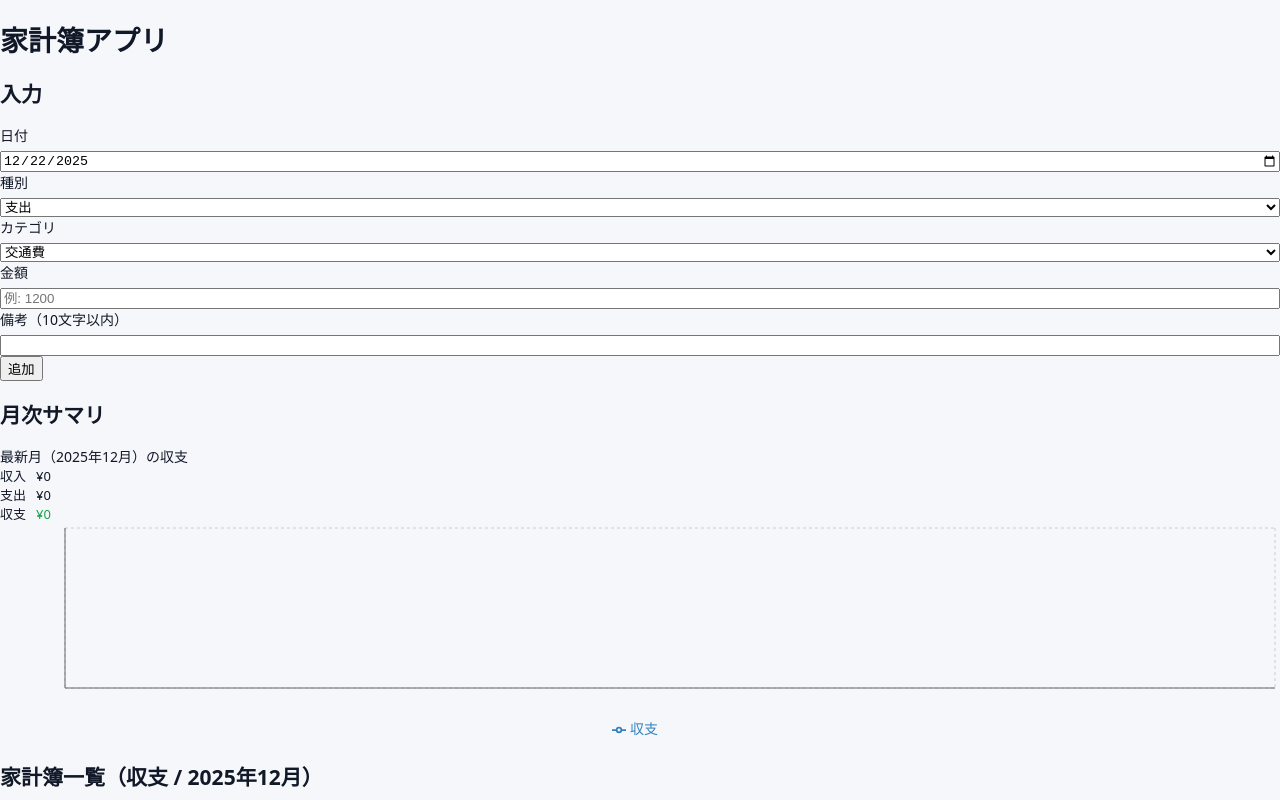
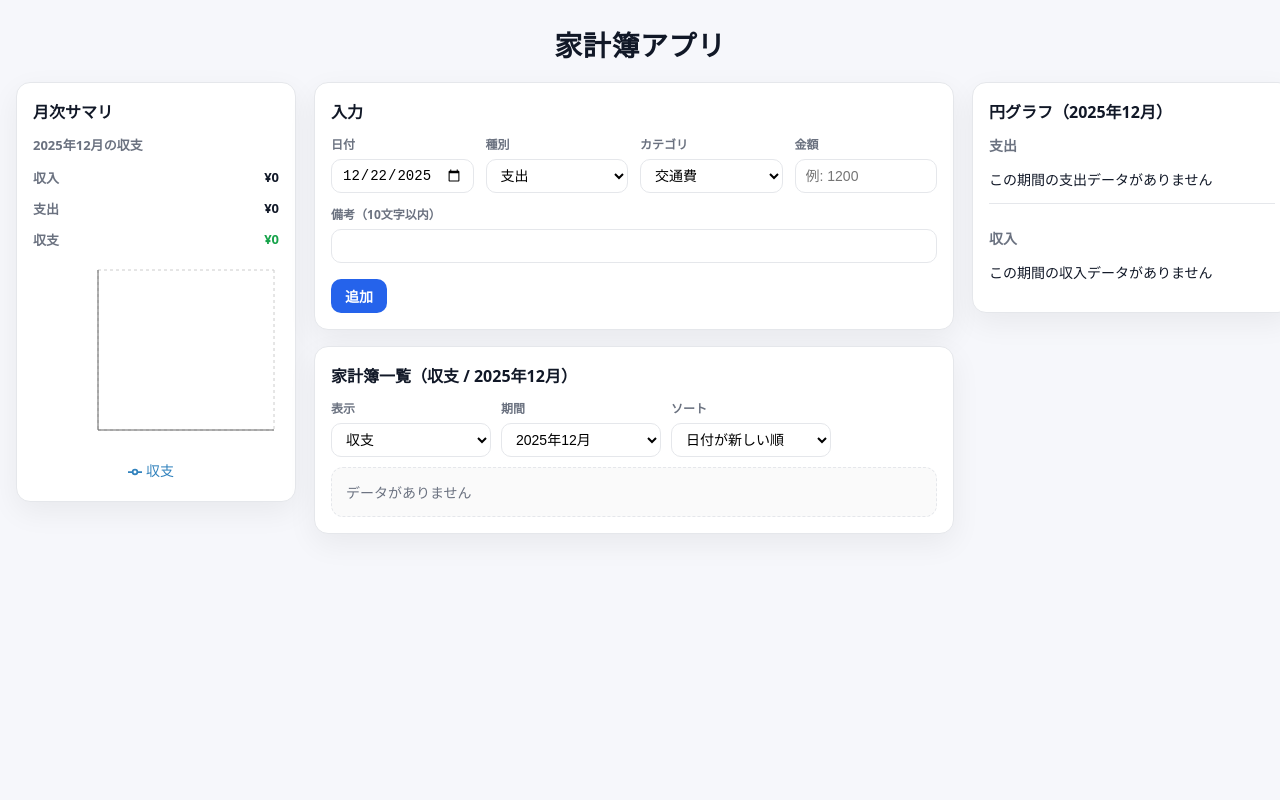
Before and after one commit to shinshinshintaro/household_app, a React (Vite) app: page / in a window 1280 px wide. Shown: the top 800 px of the page. Built offline with nearby package versions, Linux system fonts and the light colour scheme.

Commit message:
12241251レイアウトレイアウト調整

```diff
--- a/src/components/home/MonthlySummary.tsx
+++ b/src/components/home/MonthlySummary.tsx
@@ -48,7 +48,7 @@ export const MonthlySummaryCard = ({
 
       {/* 最新月の集計（ALL表示でも、ここは「最新月」を渡す運用） */}
       <div className="summaryBlock">
-        <div className="summaryTitle">最新月（{formatMonthJP(titleMonthKey)}）の収支</div>
+        <div className="summaryTitle">{formatMonthJP(titleMonthKey)}の収支</div>
 
         <div className="summaryRow">
           <span className="summaryLabel">収入</span>
--- a/src/index.css
+++ b/src/index.css
@@ -4,14 +4,17 @@
   --text: #111827;
   --muted: #6b7280;
   --border: #e5e7eb;
+
   --green: #16a34a;
   --red: #dc2626;
   --blue: #2563eb;
+
   --radius: 14px;
 
-  /* ✅ フォント統一用 */
+  /* font */
   --fs-title: 28px;
   --fs-h2: 16px;
+  --fs-h3: 14px;
   --fs-base: 14px;
   --fs-sub: 13px;
 }
@@ -27,67 +30,56 @@ body {
 
 body {
   margin: 0;
-  font-family: ui-sans-serif, system-ui, -apple-system, "Segoe UI", Roboto,
-    "Helvetica Neue", Arial;
+  font-family: ui-sans-serif, system-ui, -apple-system, "Segoe UI", Roboto, "Helvetica Neue", Arial;
   background: var(--bg);
   color: var(--text);
   font-size: var(--fs-base);
 }
 
-/* ✅ 画面全体幅を少し広げる（中央が狭くならないように） */
-.container {
+/* =========================
+   Home layout (left / center / right)
+   ========================= */
+.homeLayout {
   max-width: 1500px;
-  margin: 24px auto;
-  padding: 0 16px;
+  margin: 0 auto;
+  padding: 18px 16px 40px;
 }
 
-/* ✅ タイトル */
-.title {
-  font-size: var(--fs-title);
-  font-weight: 800;
-  margin: 0 0 16px;
-}
-.titleCenter {
-  text-align: center;
+.homeHeader {
+  display: flex;
+  justify-content: center;
+  align-items: center;
+  padding: 6px 0 18px;
 }
 
-/* ✅ グリッド（中央を広めに確保） */
-.layout {
+.appTitle {
+  margin: 0;
+  font-size: var(--fs-title);
+  font-weight: 900;
+  letter-spacing: 0.02em;
+}
+
+.homeGrid {
   display: grid;
-  grid-template-columns: 300px minmax(640px, 1fr) 340px;
-  gap: 20px;
+  grid-template-columns: 280px minmax(640px, 1fr) 320px;
+  gap: 18px;
   align-items: start;
 }
 
-/* ✅ 左サイドバー */
-.sidebar {
+/* each column */
+.leftPane,
+.mainPane,
+.rightPane {
+  min-width: 0; /* はみ出し防止 */
   display: flex;
   flex-direction: column;
   gap: 16px;
 }
 
-/* ✅ 中央カラム */
-.main {
-  display: flex;
-  flex-direction: column;
-  gap: 16px;
-  min-width: 0; /* ← これが無いと中身がはみ出しやすい */
-}
-
-/* 互換：以前の left を main として扱う（念のため） */
-.left {
-  min-width: 0;
-}
-
-/* ✅ 右カラム */
-.right {
-  display: flex;
-  flex-direction: column;
-  gap: 16px;
-  min-width: 0;
-}
-
-.card {
+/* =========================
+   Panel (card)
+   ========================= */
+.panel {
   background: var(--card);
   border: 1px solid var(--border);
   border-radius: var(--radius);
@@ -95,52 +87,63 @@ body {
   box-shadow: 0 10px 30px rgba(0, 0, 0, 0.06);
 }
 
-/* ✅ フォント揃える：各カードの見出し */
-.card h2 {
-  margin: 0 0 10px;
+.panelTitle {
+  margin: 0 0 12px;
   font-size: var(--fs-h2);
-  font-weight: 800;
+  font-weight: 900;
 }
 
-.subText {
+.subTitle {
+  margin: 10px 0 10px;
+  font-size: var(--fs-h3);
+  font-weight: 900;
   color: var(--muted);
-  font-size: var(--fs-sub);
-  margin-top: 10px;
 }
 
-.cardHeader {
-  display: flex;
+/* =========================
+   EntryForm
+   ========================= */
+.editingBadge {
+  display: inline-flex;
   align-items: center;
-  justify-content: space-between;
-  margin-bottom: 12px;
+  gap: 8px;
+  font-size: 12px;
+  font-weight: 800;
+  padding: 6px 10px;
+  border-radius: 999px;
+  border: 1px solid rgba(37, 99, 235, 0.25);
+  background: rgba(37, 99, 235, 0.06);
+  color: var(--blue);
+  margin-bottom: 10px;
 }
 
-.editBadge {
-  font-size: 12px;
-  padding: 4px 10px;
-  border-radius: 999px;
-  border: 1px solid var(--border);
-  background: #f9fafb;
+/* 4列で「日付 / 種別 / カテゴリ / 金額」 */
+.formGrid {
+  display: grid;
+  grid-template-columns: repeat(4, minmax(0, 1fr));
+  gap: 12px;
 }
 
-/* form */
-.formRow {
-  display: flex;
-  gap: 10px;
-  flex-wrap: wrap;
-  align-items: flex-end;
-}
 .field {
   display: flex;
   flex-direction: column;
   gap: 6px;
+  min-width: 0;
 }
-.field label {
+
+.fieldFull {
+  grid-column: 1 / -1;
+}
+
+.fieldLabel {
   font-size: 12px;
   color: var(--muted);
+  font-weight: 700;
 }
 
-.input {
+.panel input,
+.panel select {
+  width: 100%;
   height: 34px;
   padding: 0 10px;
   border: 1px solid var(--border);
@@ -149,14 +152,22 @@ body {
   outline: none;
   font-size: var(--fs-base);
 }
-.inputShort {
-  width: 120px;
-}
-.inputMemo {
-  width: 220px;
+
+.panel input:focus,
+.panel select:focus {
+  border-color: rgba(37, 99, 235, 0.35);
+  box-shadow: 0 0 0 3px rgba(37, 99, 235, 0.08);
 }
 
-.button {
+.formActions {
+  grid-column: 1 / -1;
+  display: flex;
+  gap: 10px;
+  justify-content: flex-start;
+  margin-top: 4px;
+}
+
+.panel button {
   height: 34px;
   padding: 0 14px;
   border: none;
@@ -164,153 +175,83 @@ body {
   background: var(--blue);
   color: #fff;
   cursor: pointer;
-  font-weight: 700;
+  font-weight: 900;
   font-size: var(--fs-base);
 }
-.button:hover {
-  filter: brightness(0.95);
+
+.panel button:hover {
+  filter: brightness(0.96);
 }
-.buttonGhost {
+
+/* 2つめのボタン（編集解除）などを薄めに */
+.formActions button + button {
   background: transparent;
   border: 1px solid var(--border);
   color: var(--text);
 }
 
-/* header controls */
-.listHeader {
-  display: flex;
-  justify-content: space-between;
-  gap: 12px;
-  align-items: flex-start;
-}
-.listHeaderLeft h2 {
-  margin: 0 0 8px;
-  font-size: var(--fs-h2);
-}
-
-.controls {
-  display: flex;
-  gap: 8px;
-  flex-wrap: wrap;
-  align-items: center;
-}
-
-.controlSelect {
-  height: 32px;
-  padding: 0 10px;
-  border: 1px solid var(--border);
-  border-radius: 10px;
-  background: #fff;
-  font-size: var(--fs-base);
-}
-
-.summaryRow {
+/* =========================
+   AccountsPanel
+   ========================= */
+.controlsRow {
   display: flex;
   flex-wrap: wrap;
   gap: 10px;
-  font-size: var(--fs-sub);
-  align-items: center;
+  align-items: flex-end;
+  margin-bottom: 10px;
 }
 
-.summaryItem {
-  color: var(--muted);
-}
-.summaryItem b {
-  color: var(--text);
+.control {
+  display: flex;
+  flex-direction: column;
+  gap: 6px;
+  min-width: 160px;
 }
 
-.summaryItem.income b {
-  color: var(--green);
-}
-.summaryItem.expense b {
-  color: var(--red);
-}
-.summaryItem.balance.plus b {
-  color: var(--green);
-}
-.summaryItem.balance.minus b {
-  color: var(--red);
-}
-.summaryItem.target b {
-  color: var(--blue);
-}
-.summaryItem.diff.plus b {
-  color: var(--green);
-}
-.summaryItem.diff.minus b {
-  color: var(--red);
+.controlLabel {
+  font-size: 12px;
+  color: var(--muted);
+  font-weight: 700;
 }
 
-/* list */
-.list {
-  margin: 12px 0 0;
+.emptyState {
+  padding: 14px;
+  border-radius: 12px;
+  border: 1px dashed var(--border);
+  color: var(--muted);
+  background: #fafafa;
+}
+
+.accountsList {
+  margin: 0;
   padding: 0;
   list-style: none;
 }
 
-.row {
+.accountRow {
+  display: flex;
+  justify-content: space-between;
+  gap: 12px;
   padding: 12px 0;
   border-top: 1px solid var(--border);
 }
 
-/* ✅ ここがポイント：
-   - Actions列を minmax にして “必要なら縮む”
-   - それでも足りなければ横スクロールできるようにする
-*/
-.rowGrid {
-  display: grid;
-  grid-template-columns:
-    72px
-    110px
-    120px
-    minmax(140px, 1fr)
-    120px
-    minmax(120px, 160px);
+.rowMain {
+  min-width: 0;
+  display: flex;
+  flex-direction: column;
+  gap: 6px;
+}
+
+.rowTop {
+  display: flex;
   align-items: center;
   gap: 10px;
-
-  /* どうしても詰まる時の保険 */
-  min-width: 720px;
 }
 
-/* ✅ 一覧カード内で切れないように横スクロール許可 */
-.accountsListWrap {
-  overflow-x: auto;
-  padding-bottom: 2px;
-}
-
-.colType {
-  justify-self: start;
-}
-.colDate {
-  justify-self: start;
+.typeBadge {
   font-size: 12px;
-  color: #6b7280;
-}
-.colCategory {
-  justify-self: start;
-}
-.colMemo {
-  justify-self: start;
-  font-size: 12px;
-  color: #6b7280;
-  white-space: nowrap;
-  overflow: hidden;
-  text-overflow: ellipsis;
-}
-.colAmount {
-  justify-self: end;
-  font-weight: 800;
-}
-.colActions {
-  justify-self: end;
-  display: flex;
-  gap: 8px;
-  flex-wrap: nowrap;
-}
-
-.badge {
-  font-size: 12px;
+  font-weight: 900;
   padding: 4px 10px;
   border-radius: 999px;
   border: 1px solid var(--border);
@@ -318,148 +259,156 @@ body {
   white-space: nowrap;
 }
 
-.badgeExpense {
+.typeBadge.isExpense {
   color: var(--red);
   border-color: rgba(220, 38, 38, 0.3);
   background: rgba(220, 38, 38, 0.06);
 }
 
-.badgeIncome {
+.typeBadge.isIncome {
   color: var(--green);
   border-color: rgba(22, 163, 74, 0.3);
   background: rgba(22, 163, 74, 0.06);
 }
 
-.amount {
-  font-weight: 800;
+.dateText {
+  font-size: 12px;
+  color: var(--muted);
+  white-space: nowrap;
 }
 
-.miniBtn {
+.rowMid {
+  display: flex;
+  align-items: center;
+  gap: 10px;
+  min-width: 0;
+}
+
+.categoryText {
+  font-weight: 900;
+  white-space: nowrap;
+}
+
+.memoText {
+  font-size: 12px;
+  color: var(--muted);
+  white-space: nowrap;
+  overflow: hidden;
+  text-overflow: ellipsis;
+}
+
+.rowSide {
+  display: flex;
+  align-items: center;
+  gap: 12px;
+  flex: 0 0 auto;
+}
+
+.amountText {
+  font-weight: 900;
+  white-space: nowrap;
+}
+
+.actions {
+  display: flex;
+  gap: 8px;
+  flex-wrap: nowrap;
+}
+
+.actions button {
   height: 30px;
   padding: 0 10px;
   border-radius: 10px;
   border: 1px solid var(--border);
   background: #fff;
+  color: var(--text);
   cursor: pointer;
-  font-weight: 700;
-  font-size: var(--fs-base);
-  white-space: nowrap;
+  font-weight: 900;
 }
 
-.miniBtnDanger {
+.actions button:hover {
+  background: #f9fafb;
+}
+
+.actions button:last-child {
   border-color: rgba(220, 38, 38, 0.35);
   color: var(--red);
 }
 
-/* Pie */
-.pieWrap {
-  width: 100%;
-}
-
-/* Pie header / legend */
-.pieHeader {
-  display: flex;
-  flex-direction: column;
-  gap: 6px;
+/* =========================
+   MonthlySummary
+   ========================= */
+.summaryBlock {
   margin-bottom: 10px;
 }
 
-.pieHeaderTitle {
+.summaryTitle {
   font-size: var(--fs-sub);
   color: var(--muted);
+  margin-bottom: 8px;
+  font-weight: 800;
 }
 
-.pieHeaderValue {
-  font-size: 18px;
-  font-weight: 900;
+.summaryRow {
+  display: flex;
+  justify-content: space-between;
+  gap: 10px;
+  padding: 6px 0;
+  font-size: var(--fs-sub);
 }
 
-.chip {
-  height: 30px;
-  padding: 0 10px;
-  border-radius: 999px;
-  border: 1px solid var(--border);
-  background: #fff;
-  cursor: pointer;
-  align-self: flex-start;
-  font-weight: 700;
-  font-size: var(--fs-base);
+.summaryLabel {
+  color: var(--muted);
+  font-weight: 800;
 }
 
-.pieLegend {
-  display: flex;
-  flex-direction: column;
-  gap: 6px;
-  margin-top: 10px;
-}
-
-.legendRowButton {
-  display: flex;
-  align-items: center;
-  justify-content: space-between;
-  gap: 10px;
-  padding: 8px 10px;
-  border-radius: 12px;
-  border: 1px solid var(--border);
-  background: #fff;
-  cursor: pointer;
-  font-size: var(--fs-base);
-}
-
-.legendRowButton.active {
-  border-color: rgba(37, 99, 235, 0.35);
-  background: rgba(37, 99, 235, 0.04);
-}
-
-.legendLeft {
-  display: flex;
-  align-items: center;
-  gap: 8px;
-  min-width: 0;
-}
-
-.legendColor {
-  width: 10px;
-  height: 10px;
-  border-radius: 999px;
-  flex: 0 0 auto;
-}
-
-.legendName {
-  font-weight: 800;
-  white-space: nowrap;
-  overflow: hidden;
-  text-overflow: ellipsis;
-  max-width: 160px;
-}
-
-.legendValue {
-  color: var(--muted);
-  font-weight: 700;
+.summaryValue {
+  font-weight: 900;
 }
 
 .summaryGreen {
   color: var(--green);
 }
+
 .summaryRed {
   color: var(--red);
 }
-.summaryBlue {
-  color: var(--blue);
+
+.chartWrap {
+  margin-top: 10px;
 }
 
-/* ✅ 小さめ画面対応 */
+/* =========================
+   Pie
+   ========================= */
+.pieBlock + .pieBlock {
+  margin-top: 14px;
+  padding-top: 14px;
+  border-top: 1px solid var(--border);
+}
+
+/* =========================
+   Responsive
+   ========================= */
 @media (max-width: 1100px) {
-  .layout {
+  .homeGrid {
     grid-template-columns: 1fr;
   }
-  .right {
+
+  .leftPane {
+    order: 1;
+  }
+  .mainPane {
+    order: 2;
+  }
+  .rightPane {
     order: 3;
   }
-  .main {
-    order: 2;
+
+  .formGrid {
+    grid-template-columns: 1fr 1fr;
   }
-  .sidebar {
-    order: 1;
+  .control {
+    min-width: 140px;
   }
 }
--- a/src/pages/Home.tsx
+++ b/src/pages/Home.tsx
@@ -97,8 +97,19 @@ export const Home = () => {
       </header>
 
       <div className="homeGrid">
-        {/* 左：入力 */}
+        {/* 左：月次 */}
         <aside className="leftPane">
+          <MonthlySummaryCard
+            titleMonthKey={summaryMonthKey}
+            monthly={monthly}
+            income={summaryTotals.income}
+            expense={summaryTotals.expense}
+            balance={summaryTotals.balance}
+          />
+        </aside>
+
+        {/* 中央：入力 と 一覧 */}
+        <main className="mainPane">
           <EntryForm
             draft={draft}
             setDraft={setDraft}
@@ -113,17 +124,6 @@ export const Home = () => {
             incomeCategories={INCOME_CATEGORIES}
           />
 
-          <MonthlySummaryCard
-            titleMonthKey={summaryMonthKey}
-            monthly={monthly}
-            income={summaryTotals.income}
-            expense={summaryTotals.expense}
-            balance={summaryTotals.balance}
-          />
-        </aside>
-
-        {/* 中央：一覧 */}
-        <main className="mainPane">
           <AccountsPanel
             modeLabel={modeLabel}
             periodLabel={periodLabel}
@@ -151,6 +151,7 @@ export const Home = () => {
           />
         </aside>
       </div>
+
     </div>
   )
 }
```
